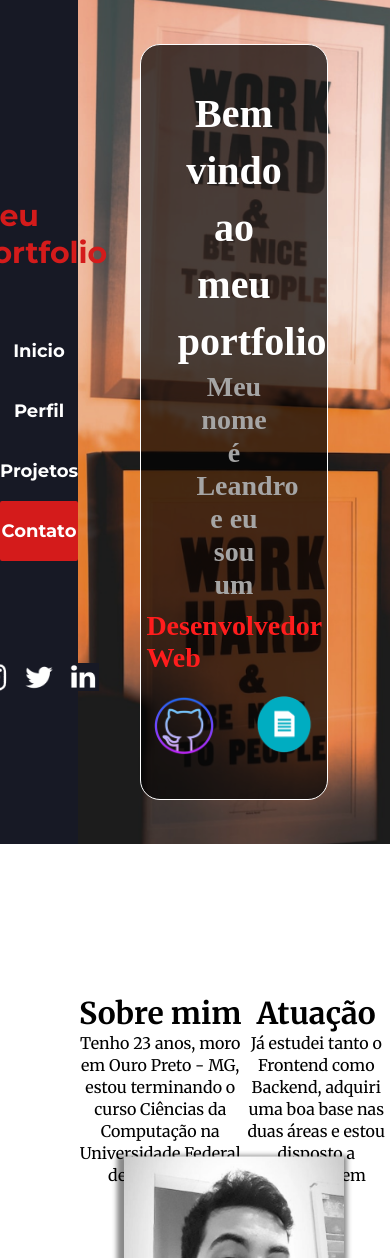
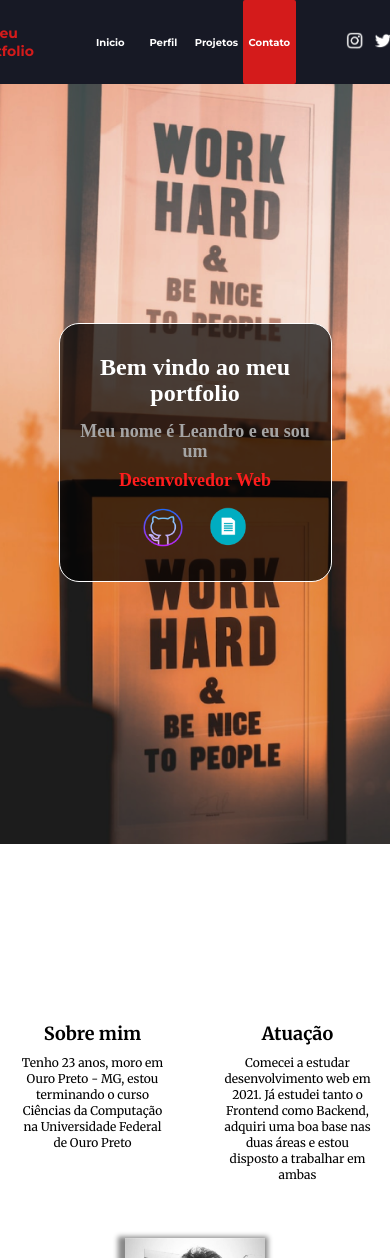
Before and after one commit to Jamajal/Portfolio, a React (Vite) app: page / in a window 390 px wide. Shown: the top 1258 px of the page. Built offline with nearby package versions, Linux system fonts and the light colour scheme; no server answers; a web font is replaced by a local one.

Commit message:
Terminando responsividade

```diff
--- a/src/components/About/index.jsx
+++ b/src/components/About/index.jsx
@@ -16,7 +16,7 @@ const About = () => {
                 </div>
                 <div>
                     <h2>Atuação</h2>
-                    <p>Já estudei tanto o Frontend como Backend, adquiri uma boa base nas duas áreas e estou disposto a trabalhar em ambas </p>
+                    <p>Comecei a estudar desenvolvimento web em 2021. Já estudei tanto o Frontend como Backend, adquiri uma boa base nas duas áreas e estou disposto a trabalhar em ambas </p>
                 </div>
             </section>
             <section className="bottom-side">
--- a/src/components/About/styles.jsx
+++ b/src/components/About/styles.jsx
@@ -31,9 +31,14 @@ export const styles = styled.section`
     }
 
     > section > div{
-        max-width: 300px;
+        width: 300px;
+
+        display: flex;
+        flex-direction: column;
+        align-items: center;
+        transform: translateY(33%);
+
         text-align: center;
-        margin-top: 150px;
     }
 
     > section > div > h2{
@@ -43,4 +48,60 @@ export const styles = styled.section`
     > section > div > p{
         line-height: 22px;
     }
+
+    @media (min-width: 768px) and (max-width: 1023px){
+        > .myPhoto{
+            width: 180px;
+        }
+
+        > section > div{
+            display: flex;
+            flex-direction: column;
+            align-items: center;
+        }
+
+        > section > div > h2{
+            font-size: 24px;
+        }
+
+        > section > div > p{
+            width: 80%;
+            margin-top: 10px;
+
+            font-size: 14px;
+            line-height: 20px;
+        }
+    }
+
+    @media (max-width: 767px){
+        > .myPhoto{
+            width: 140px;
+            transform: translate(-50%, -20%);
+        }
+
+        > section{
+            flex-direction: row;
+            gap: 20px;
+        }
+
+        > section > div{
+            max-width: 200px;
+
+            flex-direction: column;
+
+            transform: translateY(30%);
+        }
+
+        > section > div > h2{
+            font-size: 18px;
+        }
+
+        > section > div > p{
+            width: 80%;
+            margin-top: 10px;
+
+            font-size: 12px;
+            line-height: 16px;
+        }
+    }
 `
--- a/src/components/Contact/styles.jsx
+++ b/src/components/Contact/styles.jsx
@@ -37,6 +37,8 @@ export const styles = styled.section`
     > form > h2{
         font-size: 24px;
         font-weight: 500;
+
+        color: #BBBBBB;
     }
 
     > form > div{
@@ -78,4 +80,76 @@ export const styles = styled.section`
         border: none;
         background-color: #C83636;
     }
+
+    @media (min-width: 768px) and (max-width: 1023px){
+        > form{
+            width: 75%;
+        }
+
+        > form > h1{
+            font-size: 24px;
+        }
+
+        > form > h2{
+            font-size: 18px;
+        }
+
+        > form > div{
+            margin-top: 15px;
+
+            gap: 15px;
+        }
+
+        > form input{
+            font-size: 16px;
+        }
+
+        > form > input[name="message"]{
+            margin-top: 15px;
+            height: 170px;
+        }
+
+
+        > form > input[type="submit"]{
+            width: 40%;
+            margin-top: 15px;
+        }
+    }
+
+    @media (max-width: 767px){
+        > form{
+            width: 75%;
+            padding: 20px;
+        }
+
+        > form > h1{
+            font-size: 20px;
+        }
+
+        > form > h2{
+            font-size: 16px;
+        }
+
+        > form > div{
+            margin-top: 15px;
+
+            gap: 10px;
+        }
+
+        > form input{
+            font-size: 12px;
+        }
+
+        > form > input[name="message"]{
+            margin-top: 10px;
+            height: 130px;
+        }
+
+
+        > form > input[type="submit"]{
+            width: 35%;
+            padding: 7px 10px;
+            margin-top: 15px;
+        }
+    }
 `
--- a/src/components/EmptyCard/styles.jsx
+++ b/src/components/EmptyCard/styles.jsx
@@ -1,14 +1,13 @@
 import styled from 'styled-components';
 
 export const styles = styled.div`
-    width: 28%;
-    height: 443px;
+    width: 25%;
+    height: 410px;
     padding-bottom: 20px;
 
     display: flex;
     flex-direction: column;
     align-items: center;
-    justify-content: space-between;
 
     border: solid 2px white;
     border-radius: 10px;
@@ -16,20 +15,20 @@ export const styles = styled.div`
 
     .loading-box{
         width: 100%;
-        height: 56%;
+        height: 200px;
         margin-bottom: 10px;
 
         display: flex;
         justify-content: center;
         align-items: center;
 
-        border-radius: 10px;
+        border-radius: 10px 10px 0 0;
         background-color: rgba(0, 0, 0, 0.8);
     }
 
     .loading-box > .loader {
         border: 13px solid #363636;
-        border-top: 13px solid #E82C2C; /* Blue */
+        border-top: 13px solid #E82C2C;
         border-radius: 50%;
         width: 100px;
         height: 100px;
@@ -41,7 +40,7 @@ export const styles = styled.div`
         100% { transform: rotate(360deg); }
       }
 
-      > .project-info{
+    > .project-info{
         padding: 0 10px;
         max-width: 85%;
         text-align: center;
@@ -49,12 +48,13 @@ export const styles = styled.div`
     }
 
     > .project-info > p{
+        margin-top: 10px;
         color: #C6C6C6;
     }
 
     > .techs-box{
-        margin: 20px 0;
-        padding: 0 10px;
+        margin-top: 20px;
+        padding: 0 10px 10px 10px;
 
         display: flex;
         align-items: center;
@@ -95,4 +95,90 @@ export const styles = styled.div`
     .gray{
         background: linear-gradient(90deg, #6B6B6B 4.46%, #F2F2F2 100%);
     }
+
+    @media (min-width: 768px) and (max-width: 1023px){
+        width: 40%;
+        height: 400px;
+        padding-bottom: 10px;
+
+        .loading-box > .loader {
+            width: 80px;
+            height: 80px;
+        }
+
+        > .project-info > h1{
+            font-size: 22px;
+            line-height: 22px;
+        }
+
+        > .project-info > p {
+            margin-top: 10px;
+
+            font-size: 14px;
+        }
+
+        > .techs-box > .tech > div{
+            width: 35px;
+            height: 35px;
+        }
+
+        > .techs-box > .tech > div > h1{
+            font-size: 18px;
+        }
+
+        > .techs-box > .tech > label{
+            font-size: 12px;
+        }
+    }
+
+    @media (max-width: 767px){
+        width: 40%;
+        height: 320px;
+        padding-bottom: 0;
+
+        .loading-box > .loader {
+            width: 60px;
+            height: 60px;
+
+            border: 8px solid #363636;
+            border-top: 8px solid #E82C2C;
+        }
+
+        .project-info{
+            display: flex;
+            flex-direction: column;
+            align-items: center;
+        }
+
+        > .project-info > h1{
+            width: 80%;
+            align-text: center;
+
+            font-size: 16px;
+            line-height: 18px;
+        }
+
+        > .project-info > p {
+            margin-top: 5px;
+
+            font-size: 12px;
+        }
+
+        > .techs-box{
+            margin-top: 10px;
+        }
+
+        > .techs-box > .tech > div{
+            width: 25px;
+            height: 25px;
+        }
+
+        > .techs-box > .tech > div > h1{
+            font-size: 14px;
+        }
+
+        > .techs-box > .tech > label{
+            font-size: 10px;
+        }
+    }
 `
--- a/src/components/Navbar/styles.jsx
+++ b/src/components/Navbar/styles.jsx
@@ -13,12 +13,15 @@ export const styles = styled.aside`
     justify-content: center;
     gap: 50px;
 
+    z-index: 10;
+
     h1, a{
         font-family: 'Montserrat', sans-serif;
         font-weight: 700;
     }
 
     > h1{
+        text-align: center;
         font-size: 30px;
         color: #D41B1B;
     }
@@ -70,4 +73,64 @@ export const styles = styled.aside`
     .social-media > a >img{
         width: 100%;
     }
+
+    @media (min-width: 768px) and (max-width: 1023px){
+        > h1{
+            max-width: 100px;
+            font-size: 24px;
+        }
+
+        > nav > a{
+            height: 40px;
+            font-size: 14px;
+        }
+
+        > .social-media{
+            flex-direction: column;
+        }
+
+        > .social-media > a{
+            width: 24px;
+        }
+    }
+
+    @media (max-width: 767px){
+        height: 10%;
+        width: 100%;
+        padding: 0 20px;
+
+        flex-direction: row;
+
+        > h1{
+            width: 80px;
+            font-size: 14px;
+        }
+
+        > nav {
+            width: auto;
+            height: 100%;
+
+            flex-direction: row;
+            justify-content: center;
+            align-items: center;
+        }
+
+        > nav > a{
+            height: 100%;
+            width: 53px;
+            padding: 0 7px;
+
+            font-size: 10px;
+        }
+
+        > .social-media{
+            gap: 10px;
+
+            transform: translateY(0px);
+        }
+
+        > .social-media > a{
+            width: 18px;
+        }
+    }
 `
--- a/src/components/ProjectCard/index.jsx
+++ b/src/components/ProjectCard/index.jsx
@@ -11,8 +11,8 @@ const ProjectCard = () =>{
                 <img src={cardImage} alt="Geo app" />
             </div>
             <div className="project-info">
-                <h1>Titulo</h1>
-                <p>Descrição do projeto</p>
+                <h1>Título de projeto</h1>
+                <p>Lore ipsum lore ipsum Lore ipsum lore ipsum Lore ipsum lore ipsum Lore ipsum lore</p>
             </div>
             <div className="techs-box">
                 <div className="tech">
@@ -34,9 +34,6 @@ const ProjectCard = () =>{
                     <label>Bootstrap</label>
                 </div>
             </div>
-            <button>
-                Ver mais
-            </button>
         </StyledProjectCard>
     )
 }
--- a/src/components/ProjectCard/styles.jsx
+++ b/src/components/ProjectCard/styles.jsx
@@ -1,8 +1,8 @@
 import styled from 'styled-components';
 
 export const styles = styled.div`
-    width: 28%;
-    height: 443px;
+    width: 25%;
+    height: 410px;
     padding-bottom: 20px;
 
     display: flex;
@@ -14,10 +14,11 @@ export const styles = styled.div`
     background-color: rgba(10, 10, 10, 0.8);
 
     transition: 0.5s;
+    cursor: pointer;
 
     :hover{
         animation-name: heartBeating;
-        animation-duration: 0.8s;
+        animation-duration: 0.6s;
         animation-direction: alternate;
         animation-iteration-count: infinite;
         animation-time-function: easy-in-out;
@@ -35,13 +36,16 @@ export const styles = styled.div`
 
     > .card-image-box{
         width: 100%;
+        height: 200px;
         margin-bottom: 10px;
+
+        border-radius: 10px 10px 0 0;
         overflow: hidden;
-        border-radius: 10px;
     }
 
     > .card-image-box > img {
         width: 100%;
+        height: 100%;
         transition: all 1s;
     }
 
@@ -52,16 +56,22 @@ export const styles = styled.div`
     > .project-info{
         padding: 0 10px;
         max-width: 85%;
+
+        display: flex;
+        flex-direction: column;
+        align-items: center;
+
         text-align: center;
         color: white;
     }
 
     > .project-info > p{
+        margin-top: 10px;
         color: #C6C6C6;
     }
 
     > .techs-box{
-        margin: 20px 0;
+        margin-top: 20px;
         padding: 0 10px;
 
         display: flex;
@@ -143,4 +153,92 @@ export const styles = styled.div`
 
         cursor: pointer;
     }
+
+    @media (min-width: 768px) and (max-width: 1023px){
+        width: 40%;
+        height: 400px;
+
+        display: flex;
+        flex-direction: column;
+        justify-content: space-between;
+
+        > .card-image-box{
+            width: 100%;
+            height: 180px;
+        }
+
+        > .card-image-box > img{
+            height: 100%;
+        }
+
+        > .project-info > h1{
+            font-size: 22px;
+            line-height: 22px;
+        }
+
+        > .project-info > p {
+            margin-top: 10px;
+
+            font-size: 14px;
+        }
+
+        > .techs-box{
+            gap: 15px;
+        }
+
+        > .techs-box > .tech{
+            gap: 5px;
+        }
+
+        > .techs-box > .tech > div{
+            width: 35px;
+            height: 35px;
+        }
+    }
+
+    @media (max-width: 767px){
+        width: 40%;
+        height: 320px;
+
+        > .card-image-box{
+            width: 100%;
+            height: 180px;
+        }
+
+        > .card-image-box > img{
+            height: 100%;
+        }
+
+        > .project-info > h1{
+            width: 80%;
+            align-text: center;
+
+            font-size: 16px;
+            line-height: 18px;
+        }
+
+        > .project-info > p {
+            margin-top: 5px;
+
+            font-size: 12px;
+        }
+
+        > .techs-box{
+            margin-top: 10px;
+            gap: 10px;
+        }
+
+        > .techs-box > .tech > div{
+            width: 25px;
+            height: 25px;
+        }
+
+        > .techs-box > .tech > div > h1{
+            font-size: 14px;
+        }
+
+        > .techs-box > .tech > label{
+            font-size: 10px;
+        }
+    }
 `
--- a/src/components/Projects/index.jsx
+++ b/src/components/Projects/index.jsx
@@ -6,6 +6,7 @@ import { styles as StyledProject } from './styles';
 const Project = () => {
     return(
         <StyledProject id="third-screen" className="nav-space">
+            <ProjectCard />
             <EmptyCard />
         </StyledProject>
     )
--- a/src/components/Projects/styles.jsx
+++ b/src/components/Projects/styles.jsx
@@ -16,4 +16,9 @@ export const styles = styled.section`
     background-position: bottom left;
     background-attachment: fixed;
     overflow: auto;
+
+    @media (max-width: 767px){
+        padding: 25px 15px;
+        gap: 20px;
+    }
 `
--- a/src/components/Welcome/styles.jsx
+++ b/src/components/Welcome/styles.jsx
@@ -89,5 +89,68 @@ export const styles = styled.section`
         cursor: pointer;
     }
 
+    @media (min-width: 768px) and (max-width: 1023px){
+        > section > .introduction-box > h1{
+            max-width: 80%;
+            line-height: 35px;
+            font-size: 30px;
+        }
 
+        > section > .introduction-box > h3{
+            margin-top: 10px;
+            max-width: 90%;
+            font-size: 24px;
+            line-height: 28px;
+        }
+
+        > section > .introduction-box > label{
+            font-size: 24px;
+        }
+
+        .buttons{
+            margin-top: 15px;
+            display: flex;
+            gap: 25px;
+        }
+
+        .buttons > a > img{
+            width: 50px;
+            height: 50px;
+        }
+    }
+
+    @media (max-width: 767px){
+        > section > .introduction-box{
+            width: 70%;
+            padding: 30px 20px;
+        }
+
+        > section > .introduction-box > h1{
+            max-width: 90%;
+            line-height: 26px;
+            font-size: 24px;
+        }
+
+        > section > .introduction-box > h3{
+            margin-top: 15px;
+            max-width: 100%;
+            font-size: 18px;
+            line-height: 20px;
+        }
+
+        > section > .introduction-box > label{
+            font-size: 18px;
+        }
+
+        .buttons{
+            margin-top: 15px;
+            display: flex;
+            gap: 25px;
+        }
+
+        .buttons > a > img{
+            width: 40px;
+            height: 40px;
+        }
+    }
 `
--- a/src/pages/Home/index.jsx
+++ b/src/pages/Home/index.jsx
@@ -9,9 +9,6 @@ import Nav from '../../components/Navbar';
 import { styles as StyledHome } from './styles';
 
 const Home = () => {
-
-    const [ info, setInfo ] = useState([]);
-
     const navigateWithScroll = () => {
         const navs = document.querySelectorAll(".nav-section");
         const sections = document.querySelectorAll(".nav-space");
@@ -32,12 +29,6 @@ const Home = () => {
 
     useEffect(() => {
         navigateWithScroll();
-
-        fetch("https://api.github.com/users/Jamajal")
-            .then(response => response.json())
-            .then(data => {
-                setInfo(data);
-            })
     }, []);
 
     window.addEventListener('scroll', navigateWithScroll);
--- a/src/pages/Home/styles.jsx
+++ b/src/pages/Home/styles.jsx
@@ -9,4 +9,11 @@ export const styles = styled.div`
     .nav-space{
         margin-left: 20%;
     }
+
+    @media (max-width: 767px){
+        .nav-space{
+            margin-left: 0;
+            padding-top: 60px;
+        }
+    }
 `
```
